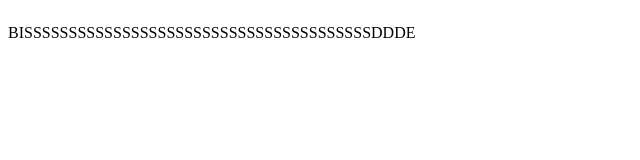
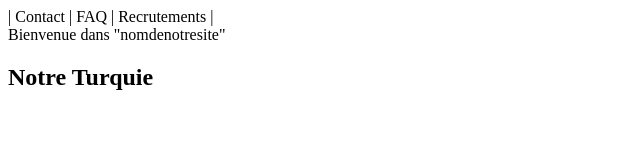
Before and after one commit to beytullah0129/mon-site, a plain HTML site: page index.html in a window 1280 px wide. Shown: the whole page, without its empty margins (0-640 px from the left). Drawn offline with Linux system fonts and the light colour scheme.

Commit message:
Update index.html

```diff
--- a/index.html
+++ b/index.html
@@ -1,8 +1,14 @@
 <Doctype!>
 <html>
   <body>
-    <img>
-    <p>BISSSSSSSSSSSSSSSSSSSSSSSSSSSSSSSSSSSSSSSDDDE</p>
+    <nav>| Contact | FAQ | Recrutements |</nav>
+    <header>Bienvenue dans "nomdenotresite"</header>
+    <div>
+      <section>
+        <h1>Notre Turquie</h1>
+        <p></p>
+      </section>
+    </div>
 
   </body>
 </html>
```
